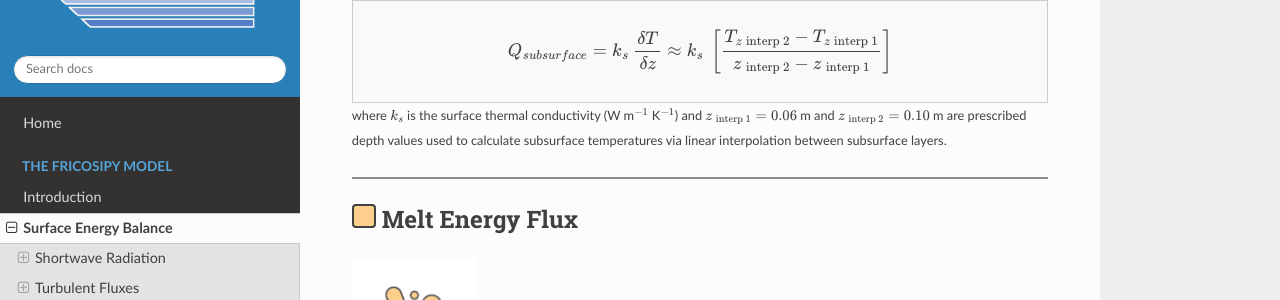
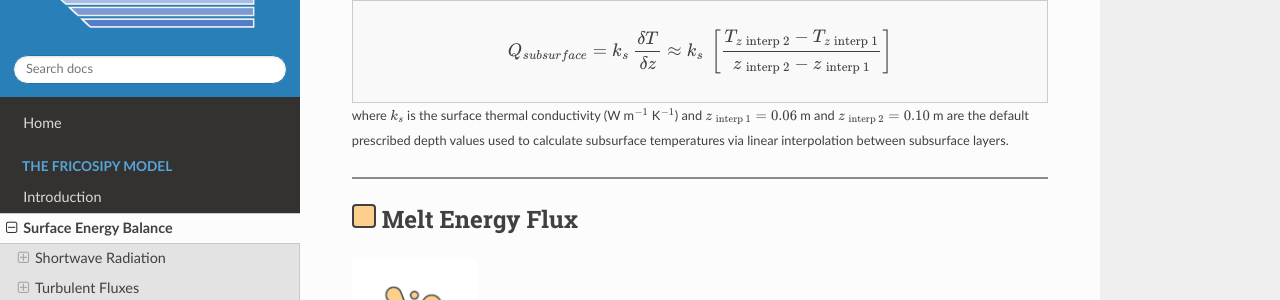
Before and after one commit to MarcusGastaldello/FRICOSIPY, an MkDocs documentation site: the page built from docs/surface_energy_balance.md, in a window 1280 px wide and 900 px high, scrolled down 6254 px. Shown: the part 150-450 px from the top of the window. Built offline with MkDocs 1.6.1, drawn with Linux system fonts in a browser that asks for light colours; nearby versions of some CDN libraries.

Commit message:
Update subsurface temperature depth value description
Clarified the description of prescribed depth values for subsurface temperature calculations.

```diff
--- a/docs/surface_energy_balance.md
+++ b/docs/surface_energy_balance.md
@@ -307,7 +307,7 @@
 Q_{subsurface} = k_{s} \: \frac{\delta T}{\delta z} \approx  k_{s} \: \left[ \frac{T_{z\:\text{interp 2}} - T_{z\:\text{interp 1}}}{z_{\:\text{interp 2}} - z_{\:\text{interp 1}}} \right]
 $$
 </div>
-<small> where $k_{s}$ is the surface thermal conductivity (W m$^{-1}$ K$^{-1}$) and $z_{\:\text{interp 1}} = 0.06$ m and $z_{\:\text{interp 2}} = 0.10$ m are prescribed depth values used to calculate subsurface temperatures via linear interpolation between subsurface layers.</small>
+<small> where $k_{s}$ is the surface thermal conductivity (W m$^{-1}$ K$^{-1}$) and $z_{\:\text{interp 1}} = 0.06$ m and $z_{\:\text{interp 2}} = 0.10$ m are the default prescribed depth values used to calculate subsurface temperatures via linear interpolation between subsurface layers.</small>
 
 <hr style="height:2px; background-color:#8b8b8b; border:none;" />
 
```
